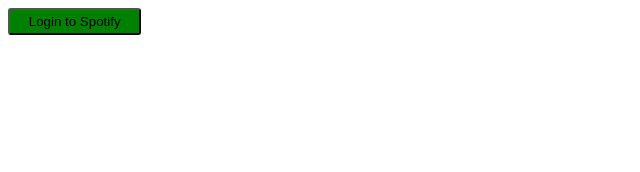
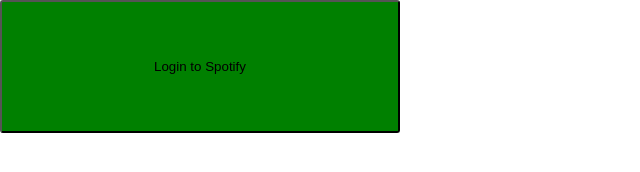
Before and after one commit to bnidevs/common-ground, a plain HTML site: page index.html in a window 1280 px wide. Shown: the whole page, without its empty margins (0-640 px from the left). Drawn offline with Linux system fonts and the light colour scheme.

Commit message:
update login button styling

```diff
--- a/style.css
+++ b/style.css
@@ -1,8 +1,12 @@
 .login {
     background-color: green;
-    width: 10em;
-    height: 2em;
+    width: 30em;
+    height: 10em;
     border-radius: 3px;
+
+    position: fixed;
+    top: calc(50vh - 50%);
+    left: calc(50vw - 50%);
 }
 
 .hide {
```
